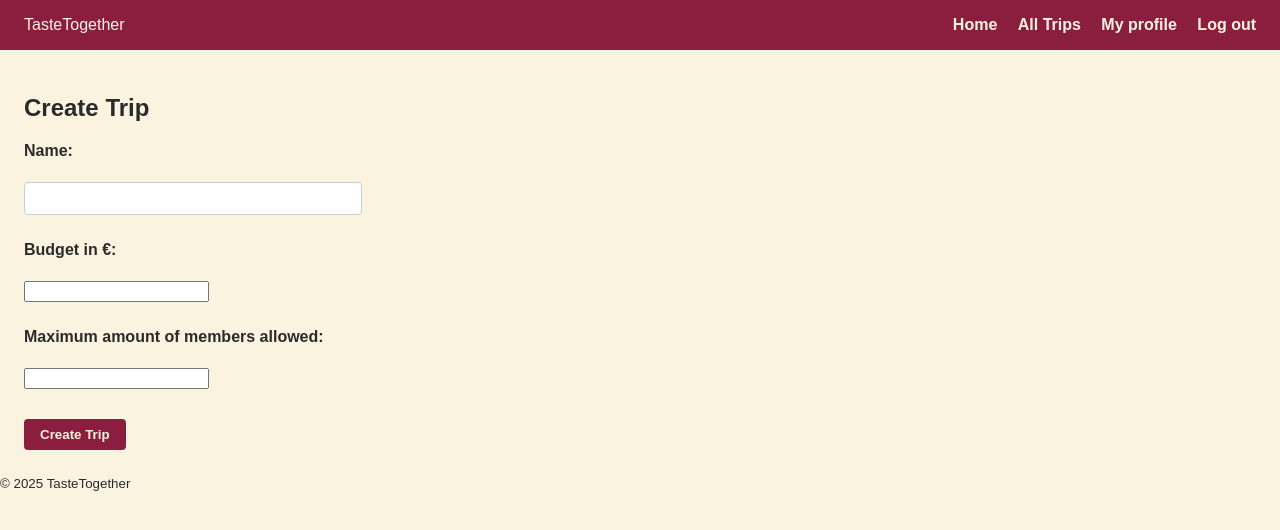
After one commit to pezzi-ph/web-travel-together, a Flask app: page /createTrip in a window 1280 px wide. The commit adds this page. Shown: the top 530 px of the page. Run offline with Flask 3, Linux system fonts and the light colour scheme; a user stored in the database is signed in; tables that the repository leaves empty hold one stand-in row (values such as "Sample post").

Commit message:
create trip from

```diff
--- a/travel_together/main.py
+++ b/travel_together/main.py
@@ -1,6 +1,8 @@
-from flask import Blueprint, render_template
+from urllib import request
+
+from flask import Blueprint, render_template, redirect, url_for, request, flash
 from flask_login import login_required, current_user
-from model import *
+from .model import *
 
 bp = Blueprint("main", __name__, url_prefix="/")
 
@@ -10,12 +12,40 @@ bp = Blueprint("main", __name__, url_prefix="/")
 def index():
     return render_template("main/index.html", user=current_user)
 
-@bp.route("/landingPage")
+@bp.route("/allTrips")
 @login_required
-def landingPage():
+def allTrips():
     query = db.select(TripProposal)
-    .join(TripProposalParticipant)
-    .where(TripProposalParticipant.userId == current_user.id)
 
     trip_proposals = db.session.execute(query).scalars().all()
     return render_template("main/landingPage.html", trip_proposals=trip_proposals)
+
+
+@bp.route("/profile/<int:user_id>")
+@login_required
+def profile(user_id):
+    query = db.select(User).where(User.id == user_id)
+    user = db.session.execute(query).one()
+    return render_template("user/profile.html", user=user)
+
+@bp.route("/edit_profile")
+@login_required
+def edit_profile():
+    return render_template("user/edit_profile.html", user=current_user)
+
+
+@bp.route("/createTrip", methods=["GET", "POST"])
+@login_required
+def createTrip():
+    if request.method == "POST":
+        name = request.form["name"]
+        budget = request.form["budget"]
+        maxMembers = request.form["maxMembers"]
+
+        newTrip = TripProposal(name=name, budget=budget, maxMembers=maxMembers, status=ProposalStatus.open, departures_final=False, destination_final=False, possibleDates_final=False, activities_final=False)
+        db.session.add(newTrip)
+        db.session.commit()
+        flash("trip created successfully")
+        return render_template("main/index.html", user=current_user)
+
+    return render_template("trips/createTrip.html")
--- a/travel_together/templates/base.html
+++ b/travel_together/templates/base.html
@@ -11,6 +11,7 @@
         <nav class="main-nav">
             {% if current_user.is_authenticated %}
             <a href="{{ url_for('main.index') }}">Home</a>
+            <a href="{{ url_for('main.allTrips') }}">All Trips</a>
             <a href="{{ url_for('main.profile', user_id=current_user.id) }}">My profile</a>
             <a href="{{ url_for('auth.logout') }}">Log out</a>
             {% else %}
--- a/travel_together/templates/main/index.html
+++ b/travel_together/templates/main/index.html
@@ -1,5 +1,6 @@
 {% extends "base.html" %}
 {% block content %}
 <h1>Welcome, {{ user.name }}!</h1>
+<a class="btn" href="{{ url_for('main.createTrip') }}">Create a Trip</a>
 <p>This will become your trip dashboard.</p>
 {% endblock %}
--- a/travel_together/templates/main/landingPage.html
+++ b/travel_together/templates/main/landingPage.html
@@ -1,4 +1,4 @@
-% extends 'base.html' %}
+{% extends 'base.html' %}
 
 {% block content %}
 <section>
@@ -14,7 +14,7 @@
         <tr>
             <td>{{proposal.name}}</td>
             <td>{{proposal.budget}}</td>
-            <td>{{proposal.status}}</td>
+            <td>{{proposal.status.name}}</td>
         </tr>
         {% endfor %}
 
--- /dev/null
+++ b/travel_together/templates/trips/createTrip.html
@@ -0,0 +1,16 @@
+{% extends "base.html" %}
+{% block content %}
+<h2>Create Trip</h2>
+<form method="post">
+    <label>Name:</label><br>
+    <input type="text" name="name" required><br><br>
+
+    <label>Budget in €:</label><br>
+    <input type="number" name="budget" required><br><br>
+
+    <label>Maximum amount of members allowed:</label><br>
+    <input type="number" name="maxMembers" required><br><br>
+
+    <button type="submit">Create Trip</button>
+</form>
+{% endblock %}
```
Also changed, not shown: travel_together/model.py (+22 -16 lines).
